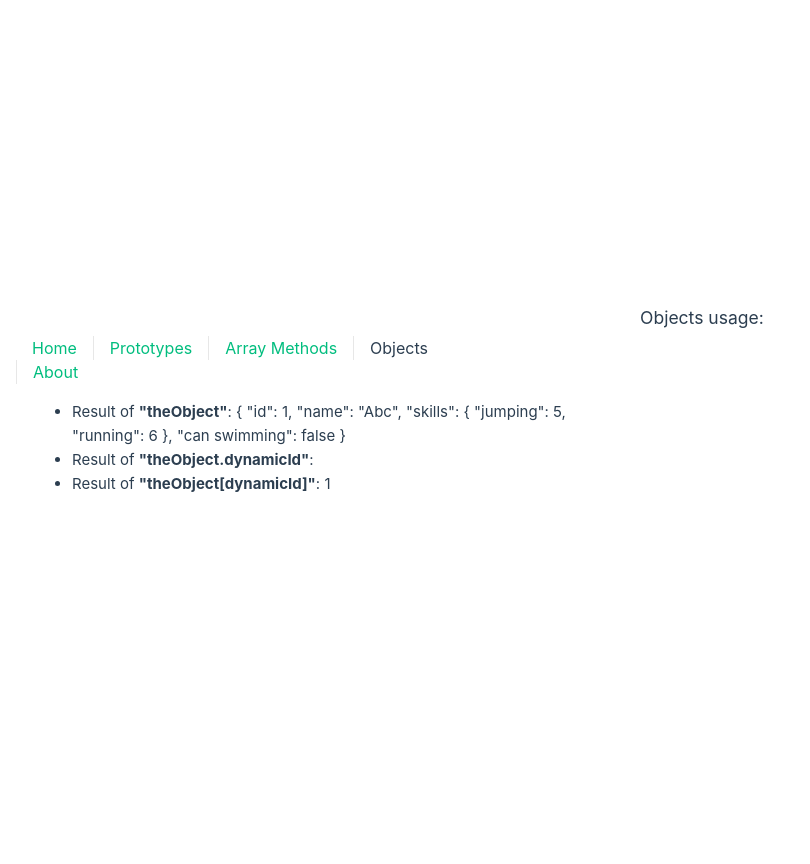
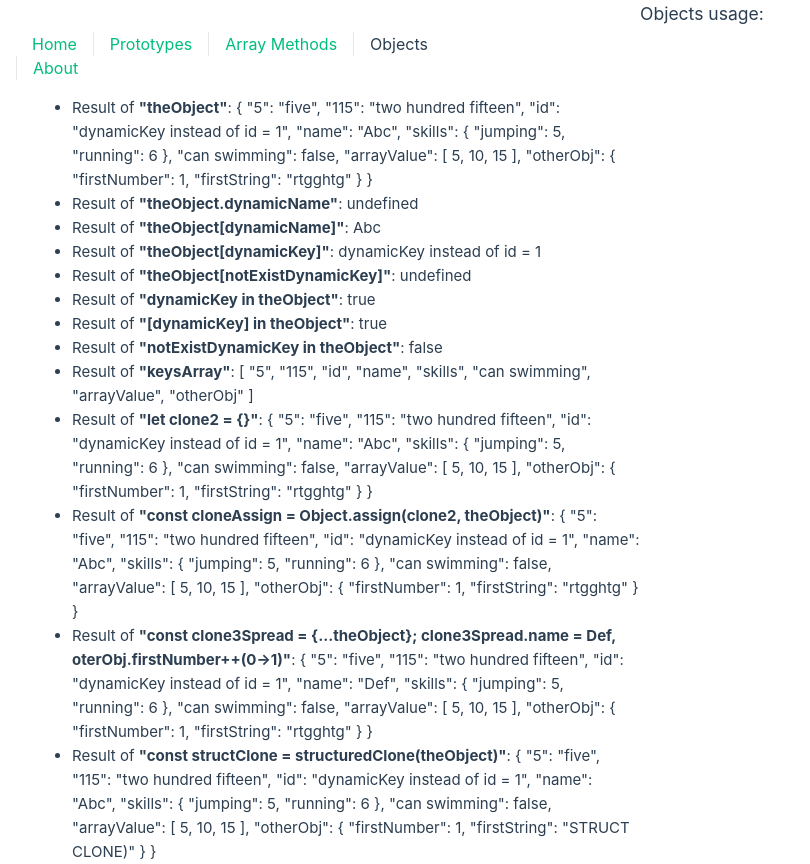
Before and after one commit to Bina288/js-research, a Vue app: page /objects in a window 1280 px wide. Shown: the whole page, without its empty margins (0-810 px from the left). Before the commit the page ends 800 px from the top, so only its background shows below. Built offline with nearby package versions, Linux system fonts and the light colour scheme.

Commit message:
Study copy and keys object properties

```diff
--- a/src/features/arrayMethods.js
+++ b/src/features/arrayMethods.js
@@ -61,13 +61,13 @@ console.log('magicFunc', magicFunc(1)(4) == 5)
 //task end
 
 let result = {
-  numericArray: numericArray,
+  numericArray,
   'numericArray.at(-1)': numericArray.at(-1),
   'numericArray.at(0)': numericArray.at(0),
   'numericArray.at(1)': numericArray.at(1),
   'numericArray.sort()': numericArray.sort(),
 
-  stringArray: stringArray,
+  stringArray,
   'stringArray.sort()': [...stringArray].sort(),
 
   //array comparisons
@@ -94,7 +94,7 @@ let result = {
   'stringArray.indexOf(Apple)': stringArray.indexOf('Apple'),
   //includes and indexOf
 
-  objArray: objArray,
+  objArray,
   'objArray.indexOf(NaN)': objArray.indexOf(NaN),
   'objArray.includes(NaN)': objArray.includes(NaN),
   'objArray.indexOf(undefined)': objArray.indexOf(undefined),
--- a/src/features/objects.js
+++ b/src/features/objects.js
@@ -1,23 +1,58 @@
-const objArray = [
-  { id: 1, name: 'Abc', skills: { jumping: 5, running: 6 } },
-  { id: 2, name: 'Bca', skills: { jumping: 8, running: 4 } },
-  NaN,
-  null,
-  undefined,
-]
+import safeToString from '@/composables/safeToString'
 
+const nestedObject = { firstNumber: 0, firstString: 'rtgghtg' }
+
+//research keys properties
+let dynamicKey = 'id'
+let notExistDynamicKey = 'notExistDynamicKey'
+
+//experimental subject
 const theObject = {
   id: 1,
   name: 'Abc',
   skills: { jumping: 5, running: 6 },
   'can swimming': false,
+  [dynamicKey]: 'dynamicKey instead  of id = 1',
+  5: 'five',
+  115: 'two hundred fifteen',
+  arrayValue: [5, 10, 15],
+  otherObj: nestedObject,
 }
-let dynamicId = 'id'
 
-let result = {
-  theObject: theObject,
-  'theObject.dynamicId': theObject.dynamicId,
-  'theObject[dynamicId]': theObject[dynamicId],
+let dynamicName = 'name'
+
+const keysArray = []
+for (let key in theObject) keysArray.push(key)
+
+//research referencies and copies
+
+let clone2 = {}
+const cloneAssign = Object.assign(clone2, theObject)
+
+const clone3Spread = { ...theObject }
+clone3Spread.name = 'Def'
+clone3Spread.otherObj.firstNumber++
+
+const structClone = structuredClone(theObject)
+structClone.otherObj.firstString = 'STRUCT CLONE)'
+
+const result = {
+  theObject,
+  'theObject.dynamicName': safeToString(theObject.dynamicName),
+  'theObject[dynamicName]': safeToString(theObject[dynamicName]),
+  'theObject[dynamicKey]': safeToString(theObject[dynamicKey]),
+  'theObject[notExistDynamicKey]': safeToString(theObject[notExistDynamicKey]),
+  'dynamicKey in theObject': safeToString(dynamicKey in theObject),
+  '[dynamicKey] in theObject': safeToString([dynamicKey] in theObject),
+  'notExistDynamicKey in theObject': safeToString(
+    notExistDynamicKey in theObject,
+  ),
+  keysArray,
+  'let clone2 = {}': clone2,
+  'const cloneAssign = Object.assign(clone2, theObject)': cloneAssign,
+  'const clone3Spread = {...theObject}; clone3Spread.name = Def, oterObj.firstNumber++(0->1)':
+    clone3Spread,
+  'const structClone = structuredClone(theObject)': structClone,
 }
 export default {
   result,
--- a/src/features/prototypes.js
+++ b/src/features/prototypes.js
@@ -23,6 +23,8 @@ const exprButNotArrowFunc = function () {
 
 let numb = 5
 let nextNumb = 6
+
+numb.__proto__ = 10
 
 class MyClass {}
 
```
Also changed, not shown: src/features/comparisons.js (+17 -3 lines).
